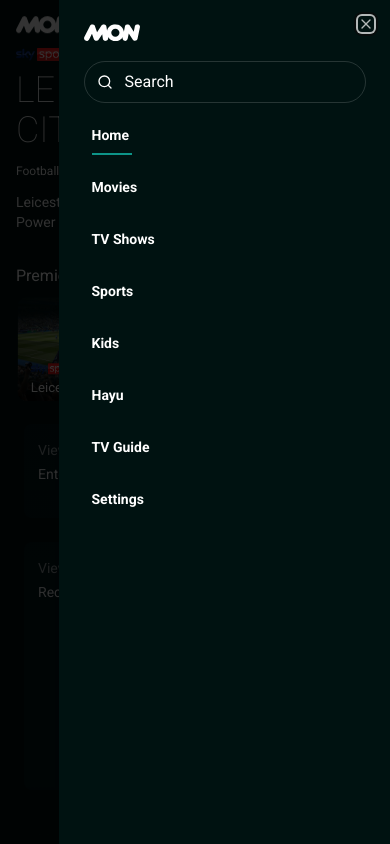
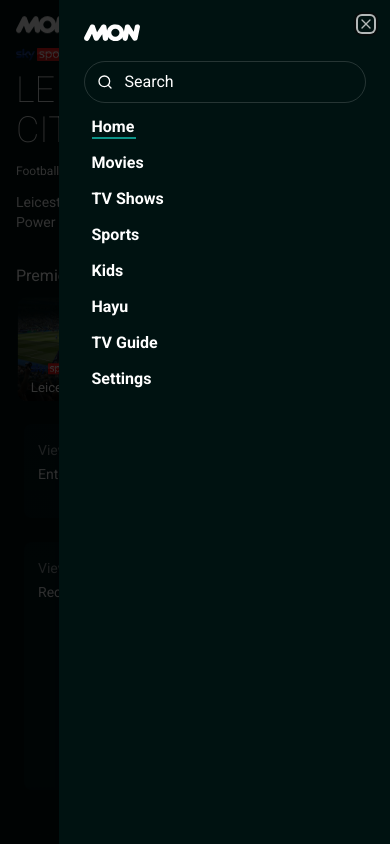
Before and after one commit to GusDevHub/montv, a Next.js app: page / in a window 390 px wide. Both pictures are taken after a click on the button 354 px from the left and 36 px from the top of the page. Built offline with nearby package versions, Linux system fonts and the light colour scheme.

Commit message:
fix: wrap links in SheetClose in navigation mobile

```diff
--- a/app/_components/navigation-mobile.tsx
+++ b/app/_components/navigation-mobile.tsx
@@ -1,21 +1,71 @@
 import { SearchIcon } from "lucide-react";
 import Link from "next/link";
-import { Button } from "./ui/button";
+import { SheetClose } from "./ui/sheet";
 
 const NavigationMobile = () => {
-    return (
-        <nav className="flex flex-col items-start w-full space-y-3">
-            <Link href="#" className="w-full border border-white/15 px-3 py-2 rounded-full"><span className="flex items-center justify-start gap-3 w-fit"><SearchIcon size={16} /> Search</span></Link>
-            <Button asChild className="text-left font-bold p-0 pl-2 hover:bg-transparent hover:text-teal-600" variant={"ghost"}><Link href="#" className="relative">Home <span className="absolute border-teal-600 border-b-teal-600 border-[.5px] w-[88%] left-2 bottom-0"></span></Link></Button>
-            <Button asChild className="text-left font-bold p-0 pl-2 hover:bg-transparent hover:text-teal-600" variant={"ghost"}><Link href="#">Movies</Link></Button>
-            <Button asChild className="text-left font-bold p-0 pl-2 hover:bg-transparent hover:text-teal-600" variant={"ghost"}><Link href="#">TV Shows</Link></Button>
-            <Button asChild className="text-left font-bold p-0 pl-2 hover:bg-transparent hover:text-teal-600" variant={"ghost"}><Link href="#">Sports</Link></Button>
-            <Button asChild className="text-left font-bold p-0 pl-2 hover:bg-transparent hover:text-teal-600" variant={"ghost"}><Link href="#">Kids</Link></Button>
-            <Button asChild className="text-left font-bold p-0 pl-2 hover:bg-transparent hover:text-teal-600" variant={"ghost"}><Link href="#">Hayu</Link></Button>
-            <Button asChild className="text-left font-bold p-0 pl-2 hover:bg-transparent hover:text-teal-600" variant={"ghost"}><Link href="#">TV Guide</Link></Button>
-            <Button asChild className="text-left font-bold p-0 pl-2 hover:bg-transparent hover:text-teal-600" variant={"ghost"}><Link href="#">Settings</Link></Button>
-        </nav>
-    );
-}
+  return (
+    <nav className="flex flex-col items-start w-full space-y-3">
+      <Link
+        href="#"
+        className="w-full border border-white/15 px-3 py-2 rounded-full"
+      >
+        <span className="flex items-center justify-start gap-3 w-fit">
+          <SearchIcon size={16} /> Search
+        </span>
+      </Link>
+      <SheetClose
+        asChild
+        className="text-left font-bold p-0 pl-2 hover:bg-transparent hover:text-teal-600"
+      >
+        <Link href="#" className="relative">
+          Home{" "}
+          <span className="absolute border-teal-600 border-b-teal-600 border-[.5px] w-[88%] left-2 bottom-0"></span>
+        </Link>
+      </SheetClose>
+      <SheetClose
+        asChild
+        className="text-left font-bold p-0 pl-2 hover:bg-transparent hover:text-teal-600"
+      >
+        <Link href="#">Movies</Link>
+      </SheetClose>
+      <SheetClose
+        asChild
+        className="text-left font-bold p-0 pl-2 hover:bg-transparent hover:text-teal-600"
+      >
+        <Link href="#">TV Shows</Link>
+      </SheetClose>
+      <SheetClose
+        asChild
+        className="text-left font-bold p-0 pl-2 hover:bg-transparent hover:text-teal-600"
+      >
+        <Link href="#">Sports</Link>
+      </SheetClose>
+      <SheetClose
+        asChild
+        className="text-left font-bold p-0 pl-2 hover:bg-transparent hover:text-teal-600"
+      >
+        <Link href="#">Kids</Link>
+      </SheetClose>
+      <SheetClose
+        asChild
+        className="text-left font-bold p-0 pl-2 hover:bg-transparent hover:text-teal-600"
+      >
+        <Link href="#">Hayu</Link>
+      </SheetClose>
+      <SheetClose
+        asChild
+        className="text-left font-bold p-0 pl-2 hover:bg-transparent hover:text-teal-600"
+      >
+        <Link href="#">TV Guide</Link>
+      </SheetClose>
+      <SheetClose
+        asChild
+        className="text-left font-bold p-0 pl-2 hover:bg-transparent hover:text-teal-600"
+      >
+        <Link href="#">Settings</Link>
+      </SheetClose>
+    </nav>
+  );
+};
 
 export default NavigationMobile;
```
